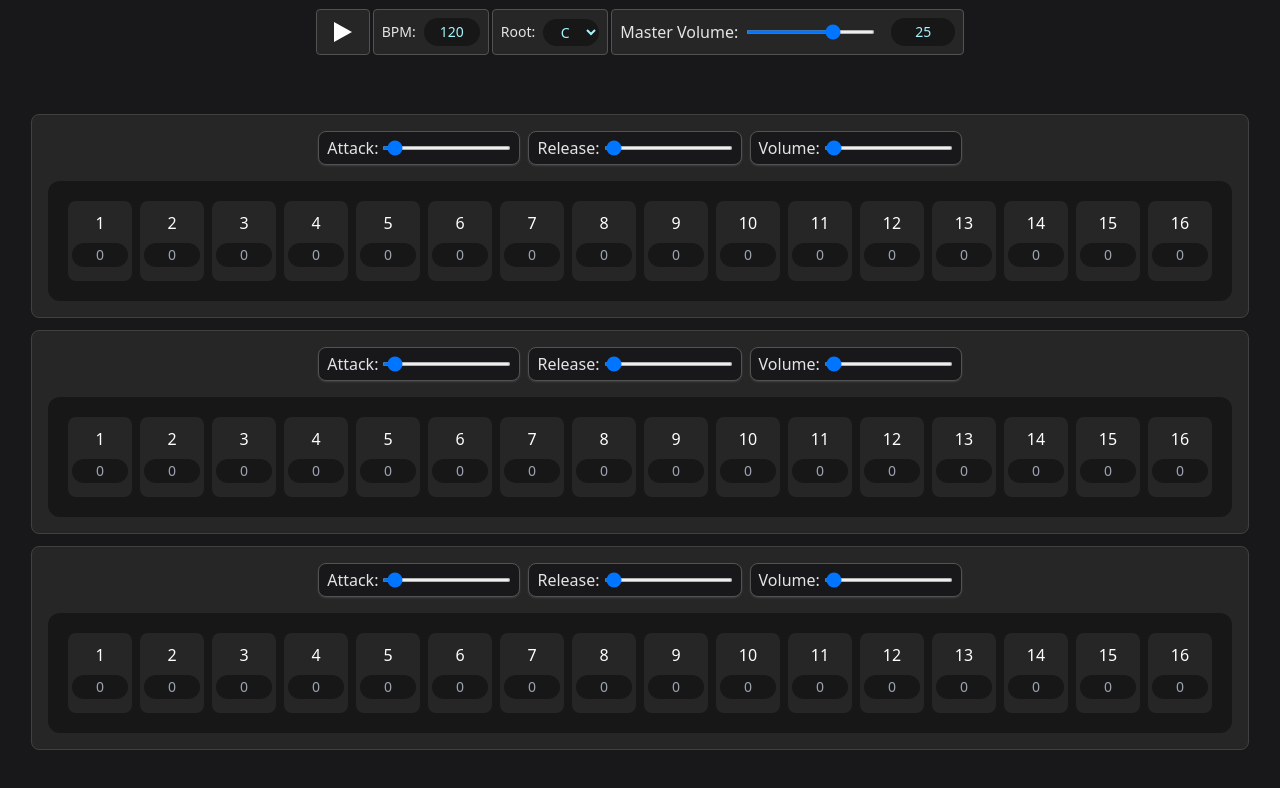
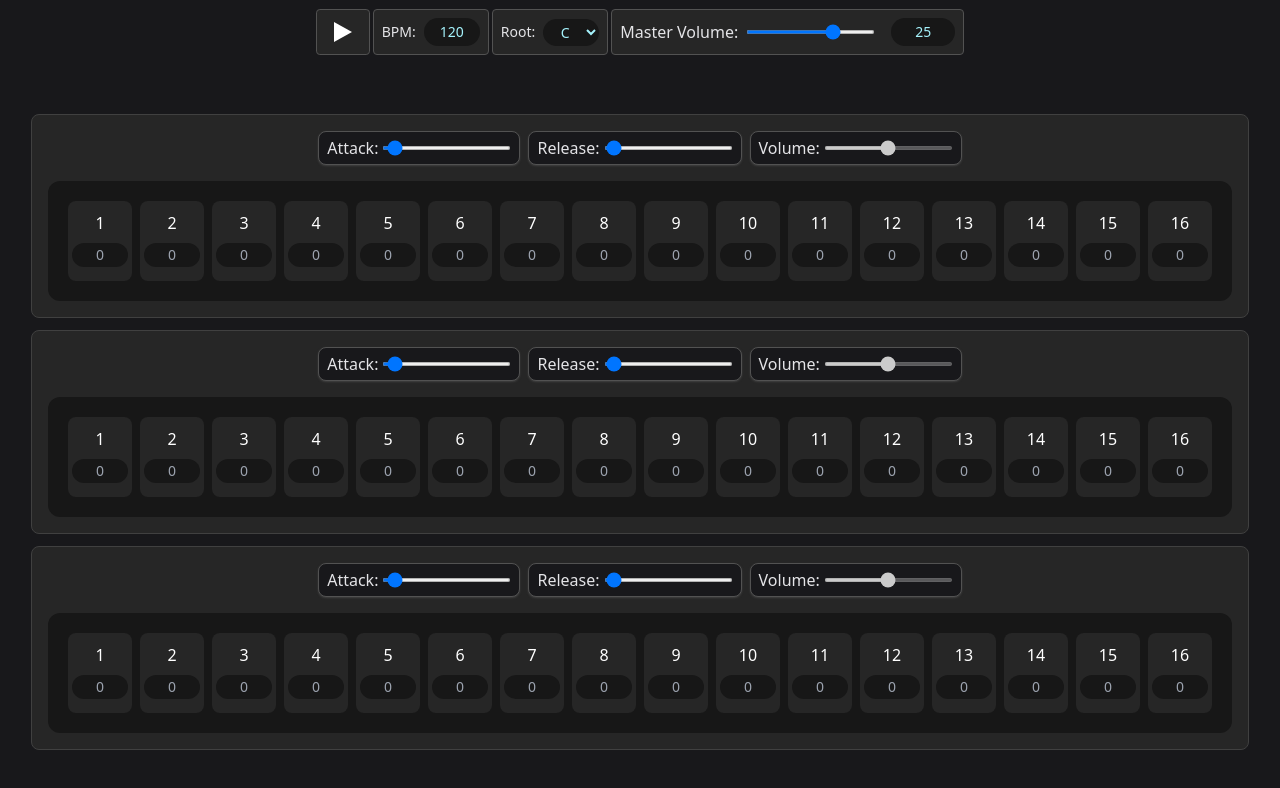
Before and after one commit to wjeffreys96/seqlr, a React (Vite) app: page / in a window 1280 px wide. Shown: the top 788 px of the page. Built offline with nearby package versions, Linux system fonts and the light colour scheme.

Commit message:
wire volume input to actx

```diff
--- a/src/components/KnobModule.tsx
+++ b/src/components/KnobModule.tsx
@@ -1,11 +1,16 @@
-import { useContext } from "react";
+import { useContext, useEffect, useState } from "react";
 import { audioCtx } from "../AudioContext.ctx";
 import { AudioContextType } from "../@types/AudioContext";
 
-export default function KnobModule() {
+export default function KnobModule({ outerIndex }: { outerIndex: number }) {
   const actx: AudioContextType = useContext(audioCtx);
   const { state, dispatch } = actx;
-
+  const [knobsDisabled, setKnobsDisabled] = useState(true);
+  useEffect(() => {
+    if (state?.globNoteArr[0]?.gain) {
+      setKnobsDisabled(false);
+    }
+  }, [state]);
   if (state && dispatch) {
     const knobArr = [
       {
@@ -36,8 +41,18 @@ export default function KnobModule() {
         max: "1",
         step: "0.01",
         default: "0.5",
-        onChange: (e: React.ChangeEvent<HTMLInputElement>) =>
-          console.log(e.target.value),
+        disabled: knobsDisabled,
+        onChange: (e: React.ChangeEvent<HTMLInputElement>) => {
+          const copiedGlobNoteArr = state.globNoteArr;
+          const thisArr = copiedGlobNoteArr[outerIndex];
+          if (thisArr.gain && state.engine?.currentTime) {
+            thisArr.gain.gain.setValueAtTime(
+              state.engine?.currentTime,
+              Number(e.target.value),
+            );
+            dispatch({ type: "SETGLOBNOTEARR", payload: copiedGlobNoteArr });
+          }
+        },
       },
     ];
 
@@ -56,8 +71,9 @@ export default function KnobModule() {
               >
                 <span className="text-zinc-200">{obj.name}:</span>
                 <input
+                  disabled={obj.disabled}
                   className="h-1"
-                  defaultValue="0.03"
+                  defaultValue={obj.default}
                   type="range"
                   min={obj.min}
                   max={obj.max}
--- a/src/components/Scheduler.tsx
+++ b/src/components/Scheduler.tsx
@@ -112,7 +112,7 @@ export default function Scheduler({
     }
   };
 
-  // trigger play() when user presses play button or stop when user presses pause
+  // trigger play() when user presses play or stop when user presses pause
   useEffect(() => {
     if (masterPlaying) {
       play();
--- a/src/components/Sequencer.tsx
+++ b/src/components/Sequencer.tsx
@@ -29,7 +29,7 @@ export default function Sequencer() {
                 key={"gnak" + outerIndex}
                 className="flex flex-col gap-4 bg-neutral-800 p-4 rounded-lg border border-neutral-700"
               >
-                <KnobModule />
+                <KnobModule outerIndex={outerIndex} />
                 <div className="flex gap-2 bg-neutral-900 p-5 rounded-xl ">
                   {arr.innerArr.map((obj: NoteObject) => {
                     const columnIsPlaying =
```
